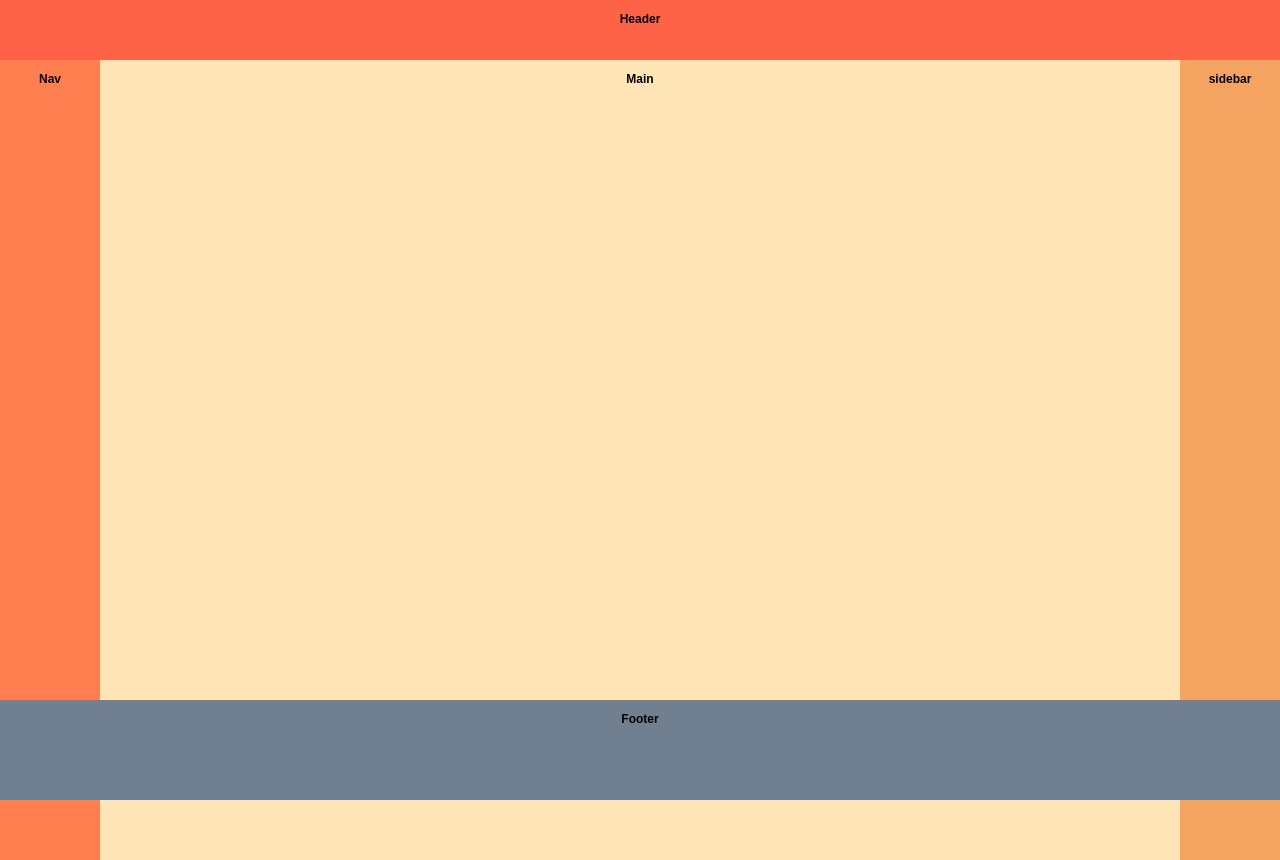
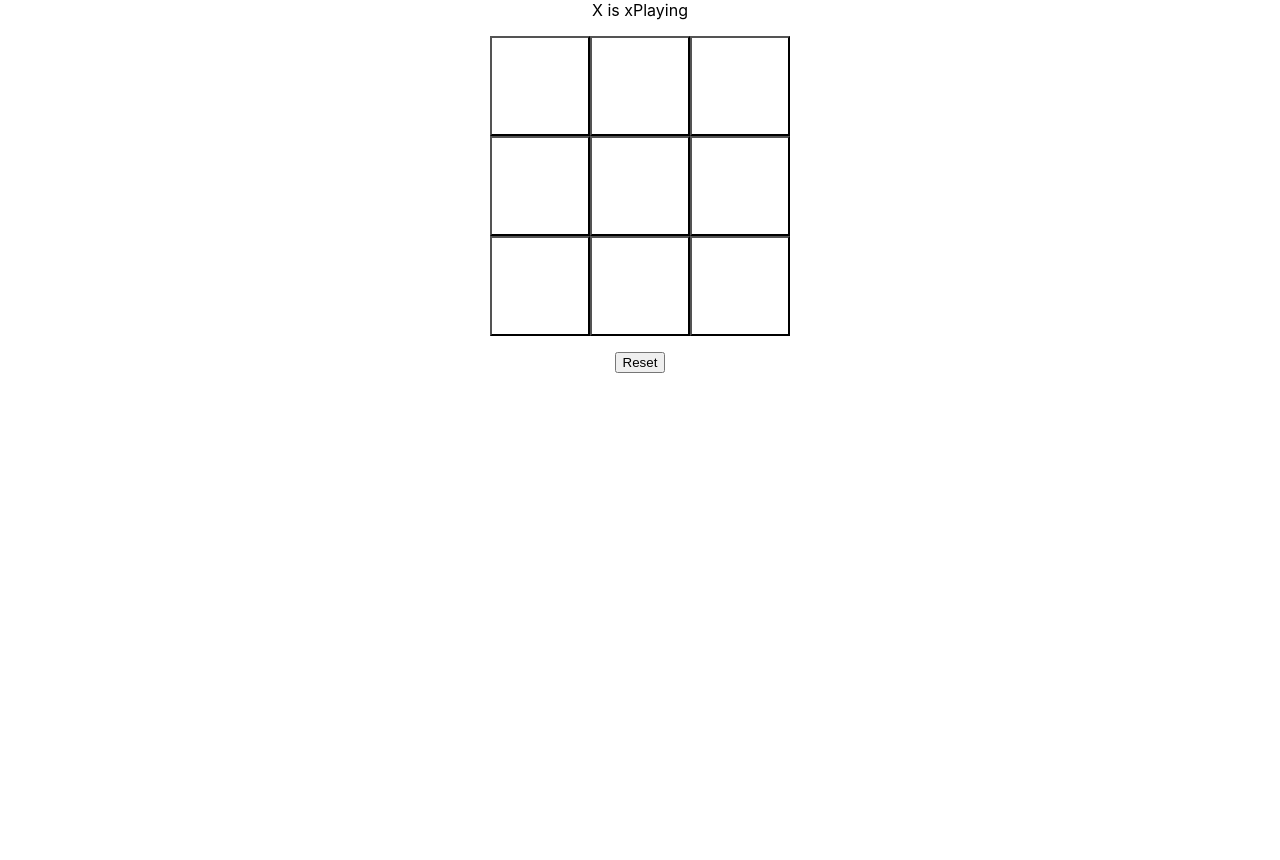
Before and after one commit to amirmursal/interview-rider, a React (Create React App) app in the folder React_Coding/: page / in a window 1280 px wide. After the commit the page ends 800 px from the top, so only its background shows below. Built offline with nearby package versions, Linux system fonts and the light colour scheme.

Commit message:
add tictactoe component

```diff
--- a/React_Coding/src/App.tsx
+++ b/React_Coding/src/App.tsx
@@ -10,6 +10,7 @@ import Tabs from "./components/Tabs";
 import TodoList from "./components/TodoList";
 import TrafficSignal from "./components/TrafficSignal";
 import HolyGrailLayout from "./components/HolyGrailLayout";
+import TicTacToe from "./components/TicTacToe";
 
 const App = () => {
   const [open, setOpen] = useState(false);
@@ -32,8 +33,9 @@ const App = () => {
         title="Modal Title"
       >
         Hello
-      </ModalDialog>*/}
-      <HolyGrailLayout />
+      </ModalDialog>
+      <HolyGrailLayout />*/}
+      <TicTacToe />
     </div>
   );
 };
--- /dev/null
+++ b/React_Coding/src/components/TicTacToe.tsx
@@ -0,0 +1,77 @@
+import React, { useCallback, useState } from "react";
+import "./tictactoe.css";
+
+const CELLS_IN_A_LINE = [
+  [0, 1, 2],
+  [3, 4, 5],
+  [6, 7, 8],
+  [0, 3, 6],
+  [1, 4, 7],
+  [2, 5, 8],
+  [0, 4, 8],
+  [2, 4, 6],
+];
+
+const TicTacToe = () => {
+  const [board, setBoard] = useState(Array(9).fill(null));
+  const [xPlaying, setXplaying] = useState(true);
+
+  const Cell = ({ mark, disabled, onclick }: any) => {
+    return (
+      <button className="cell" disabled={disabled} onClick={onclick}>
+        {mark}
+      </button>
+    );
+  };
+
+  const handleReset = useCallback(() => {
+    setBoard(Array(9).fill(null));
+    setXplaying(true);
+  }, [setBoard, setXplaying]);
+
+  const handleCellClick = useCallback(
+    (cellIndex: any, mark: any) => {
+      const newBoard = board.slice();
+      newBoard[cellIndex] = mark;
+      setBoard(newBoard);
+      setXplaying(!xPlaying);
+    },
+    [board, xPlaying, setBoard, setXplaying]
+  );
+
+  const getWinner = () => {
+    for (let i = 0; i < CELLS_IN_A_LINE.length; i++) {
+      const [x, y, z] = CELLS_IN_A_LINE[i];
+      if (board[x] !== null && board[x] === board[y] && board[y] === board[z]) {
+        return board[x];
+      }
+    }
+  };
+  const winner = getWinner();
+
+  return (
+    <div className="container">
+      <div>{xPlaying ? "X" : "O"} is xPlaying</div>
+      {winner && <div>Winner is {winner}</div>}
+      <div className="board">
+        {Array(9)
+          .fill(null)
+          .map((_, index) => index)
+          .map((cellIndex) => {
+            const turn = xPlaying ? "X" : "O";
+            return (
+              <Cell
+                key={cellIndex}
+                mark={board[cellIndex]}
+                disabled={board[cellIndex] !== null}
+                onclick={() => handleCellClick(cellIndex, turn)}
+              />
+            );
+          })}
+      </div>
+      <button onClick={handleReset}>Reset</button>
+    </div>
+  );
+};
+
+export default TicTacToe;
--- /dev/null
+++ b/React_Coding/src/components/tictactoe.css
@@ -0,0 +1,22 @@
+.container {
+  display: flex;
+  flex-direction: column;
+  align-items: center;
+  justify-content: center;
+  max-width: 300px;
+  margin: 0 auto;
+  row-gap: 16px;
+}
+
+.board {
+  display: grid;
+  grid-template-columns: repeat(3, 1fr);
+  width: 100%;
+}
+
+.cell {
+  background-color: #fff;
+  aspect-ratio: 1/1;
+  font-weight: bold;
+  font-size: min(48px, 10vh);
+}
```
